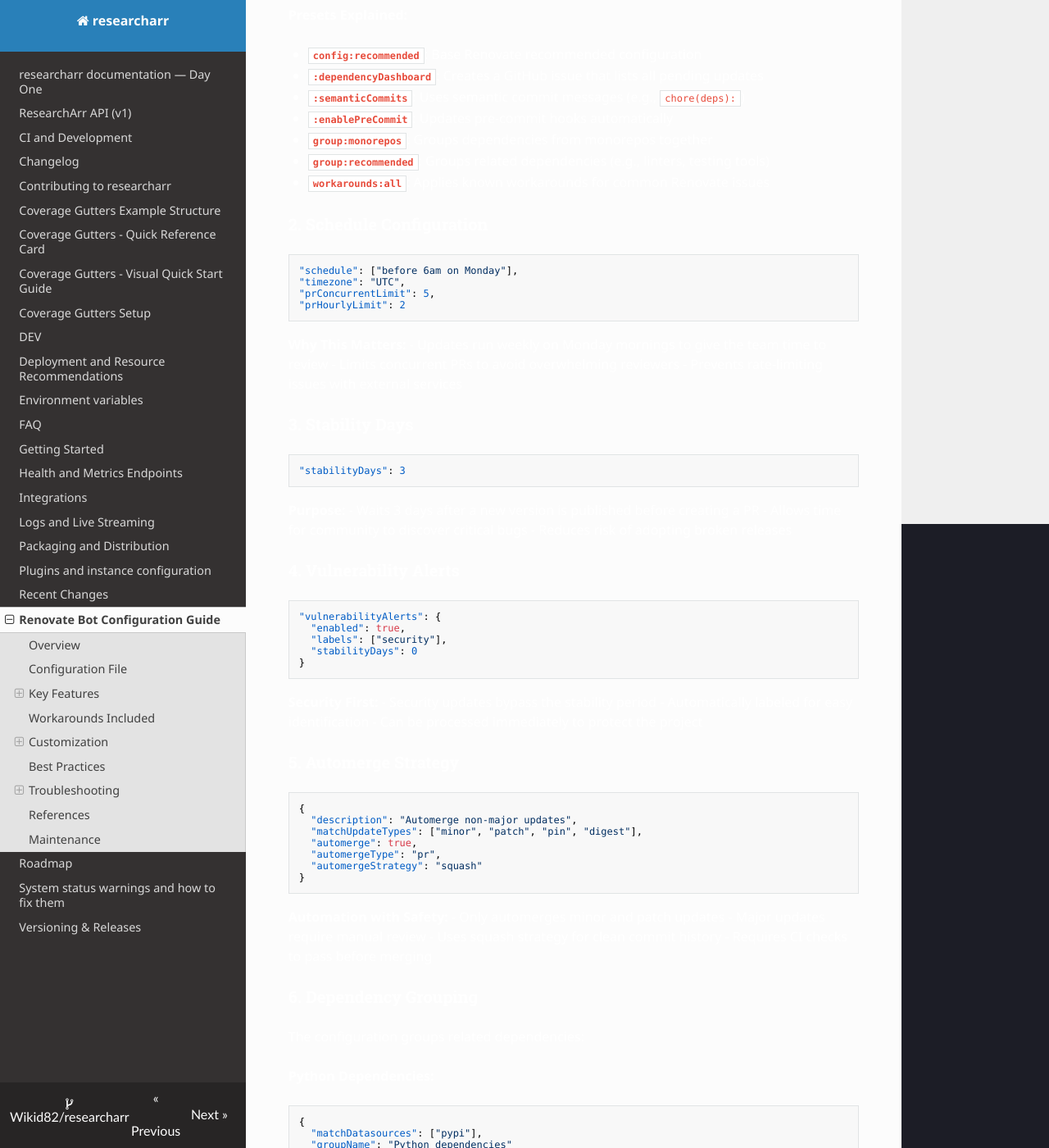
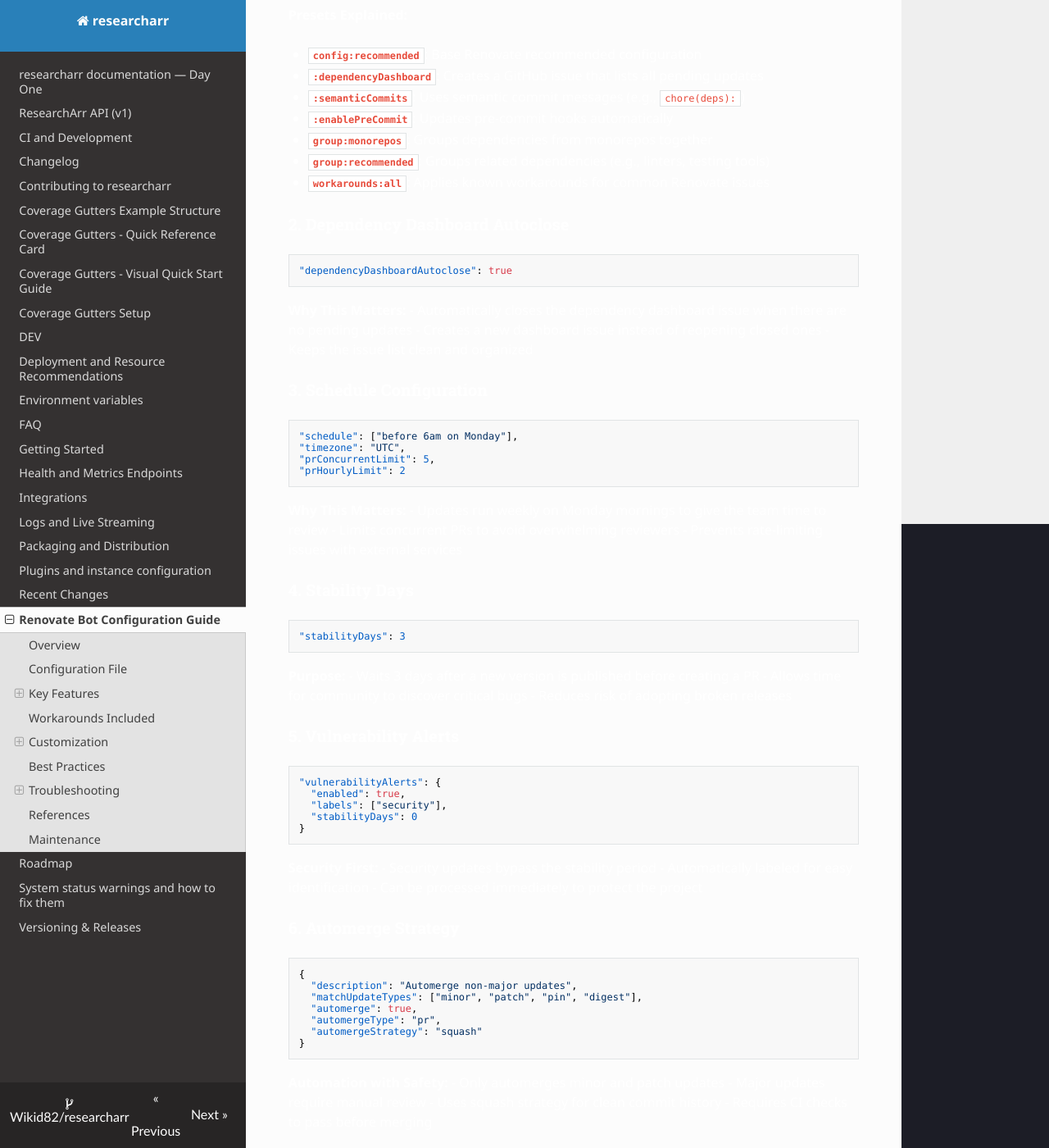
Before and after one commit to Wikid82/researcharr, an MkDocs documentation site: the page built from docs/Renovate-Configuration.md, in a window 1280 px wide and 1400 px high, scrolled down 761 px. Shown: the whole window at 82% size. Built offline with MkDocs 1.6.1, drawn with Linux system fonts in a browser that asks for light colours; nearby versions of some CDN libraries; some of the changed text lies outside the part shown.

Commit message:
Configure Renovate to create new issues instead of reopening
Co-authored-by: Wikid82 <176516789+Wikid82@users.noreply.github.com>

````diff
--- a/docs/Renovate-Configuration.md
+++ b/docs/Renovate-Configuration.md
@@ -36,7 +36,18 @@ The Renovate configuration is located in `renovate.json` at the root of the repo
 - **`group:recommended`**: Groups related dependencies (e.g., linters, testing tools)
 - **`workarounds:all`**: Applies known workarounds for common Renovate issues
 
-### 2. Schedule Configuration
+### 2. Dependency Dashboard Autoclose
+
+```json
+"dependencyDashboardAutoclose": true
+```
+
+**Why This Matters:**
+- Automatically closes the dependency dashboard issue when there are no pending updates
+- Creates a new dashboard issue instead of reopening closed ones
+- Keeps the issue list clean and organized
+
+### 3. Schedule Configuration
 
 ```json
 "schedule": ["before 6am on Monday"],
--- a/renovate.json
+++ b/renovate.json
@@ -9,6 +9,7 @@
     "group:recommended",
     "workarounds:all"
   ],
+  "dependencyDashboardAutoclose": true,
   "baseBranches": ["development"],
   "schedule": ["before 6am on Monday"],
   "timezone": "UTC",
````
Also changed, not shown: other parts of docs/Renovate-Configuration.md (+7 -7 lines).
